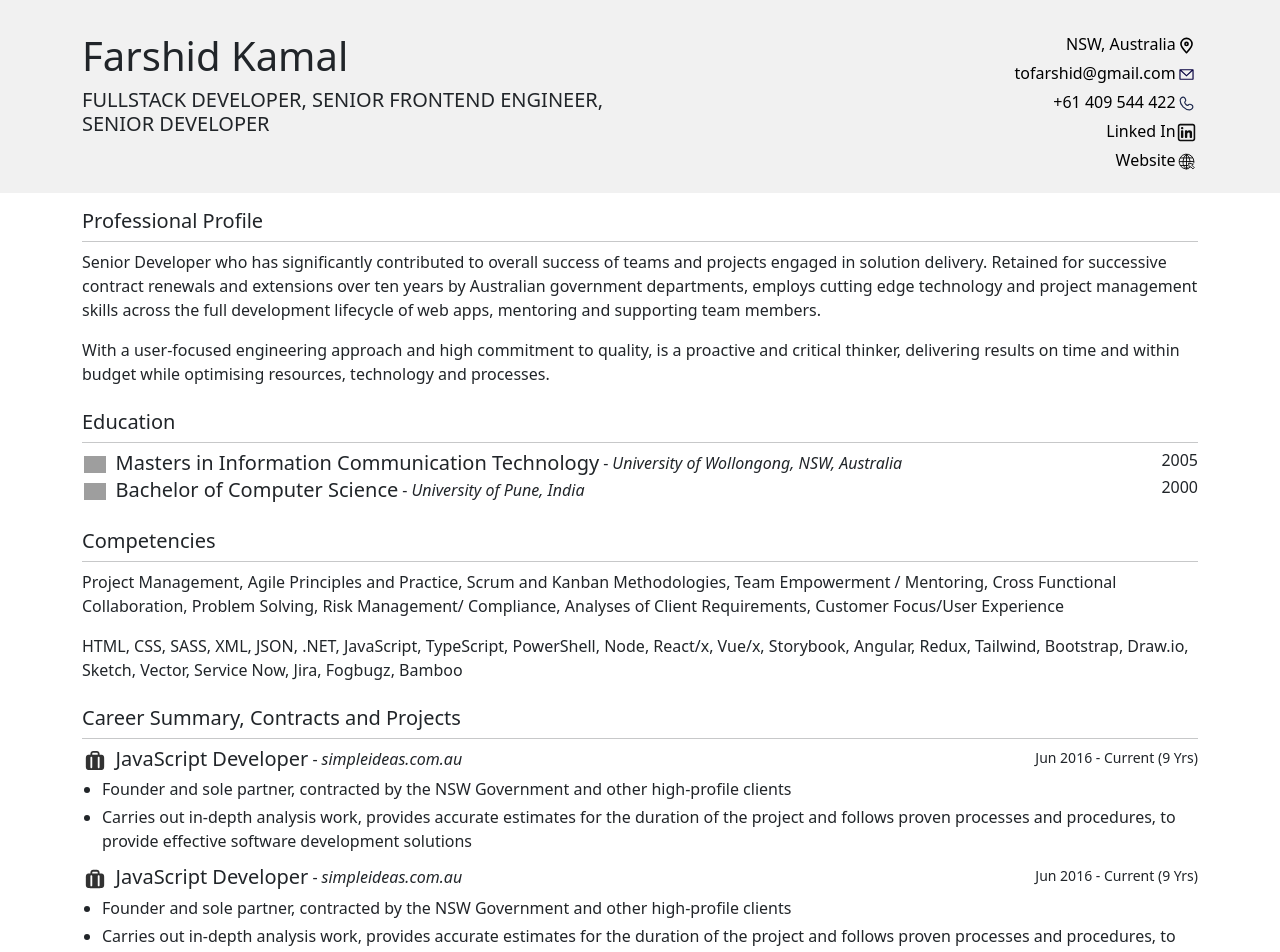
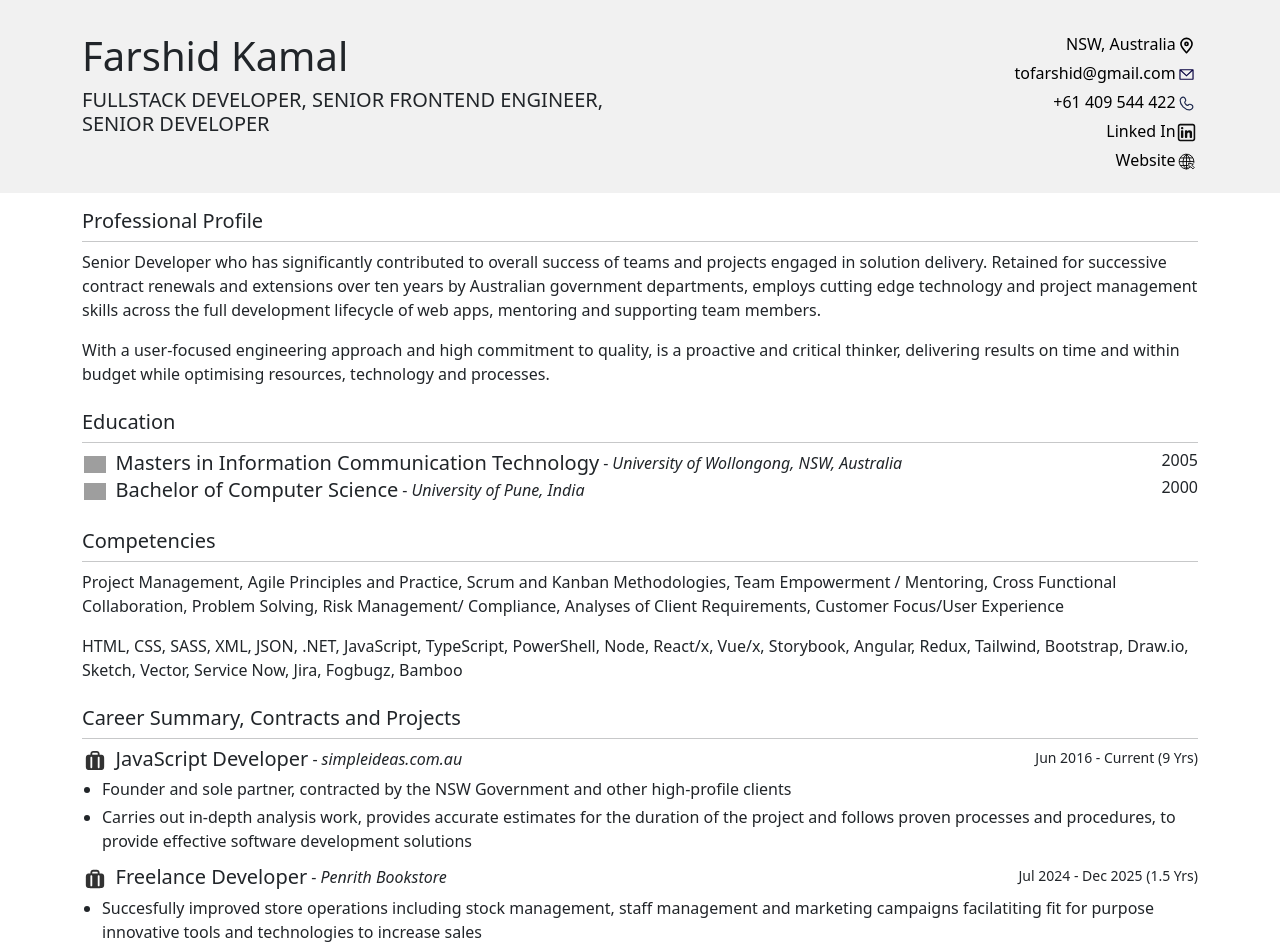
Before and after one commit to tofarshid/my-site, a React (Vite) app: page / in a window 1280 px wide. Shown: the top 952 px of the page. Built offline with nearby package versions, Linux system fonts and the light colour scheme; grey boxes are pictures that could not be loaded.

Commit message:
fix: popup later

```diff
--- a/src/components/careerList.tsx
+++ b/src/components/careerList.tsx
@@ -1,3 +1,6 @@
+export const ohhWhatABookstore = [
+    'Succesfully improved store operations including stock management, staff management and marketing campaigns facilatiting fit for purpose innovative tools and technologies to increase sales',
+];
 export const simpleIdeas = [
     'Founder and sole partner, contracted by the NSW Government and other high-profile clients',
     'Carries out in-depth analysis work, provides accurate estimates for the duration of the project and follows proven processes and procedures, to provide effective software development solutions',
--- a/src/components/content.tsx
+++ b/src/components/content.tsx
@@ -10,6 +10,7 @@ import {
     DeptOfEducation2,
     Equifax,
     KPMG,
+    ohhWhatABookstore,
     Optus,
     revenueNSW,
     simpleIdeas,
@@ -70,13 +71,14 @@ export const Content = () => {
                             duration="9 Yrs"
                         />
                         <CareerDesc list={simpleIdeas} />
+
                         <CareerHeading
-                            jobTitle="JavaScript Developer"
-                            orgTitle="simpleideas.com.au"
-                            fromAndTo="Jun 2016 - Current"
-                            duration="9 Yrs"
+                            jobTitle="Freelance Developer"
+                            orgTitle="Penrith Bookstore"
+                            fromAndTo="Jul 2024 - Dec 2025"
+                            duration="1.5 Yrs"
                         />
-                        <CareerDesc list={simpleIdeas} />
+                        <CareerDesc list={ohhWhatABookstore} />
 
                         <CareerHeading
                             jobTitle="Senior Developer"
--- a/src/pages/blog.tsx
+++ b/src/pages/blog.tsx
@@ -57,6 +57,7 @@ export const Blog = () => {
                                         One Liner JavaScript
                                     </h5>
                                     <p className="card-text"></p>
+                                    {popup}
                                     <CodeSnippet />
                                 </div>
                             </div>
```
